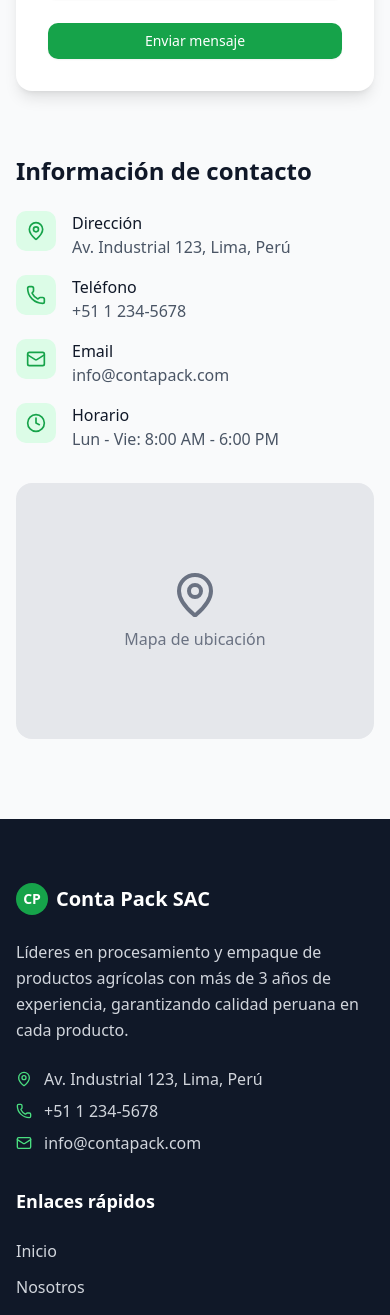
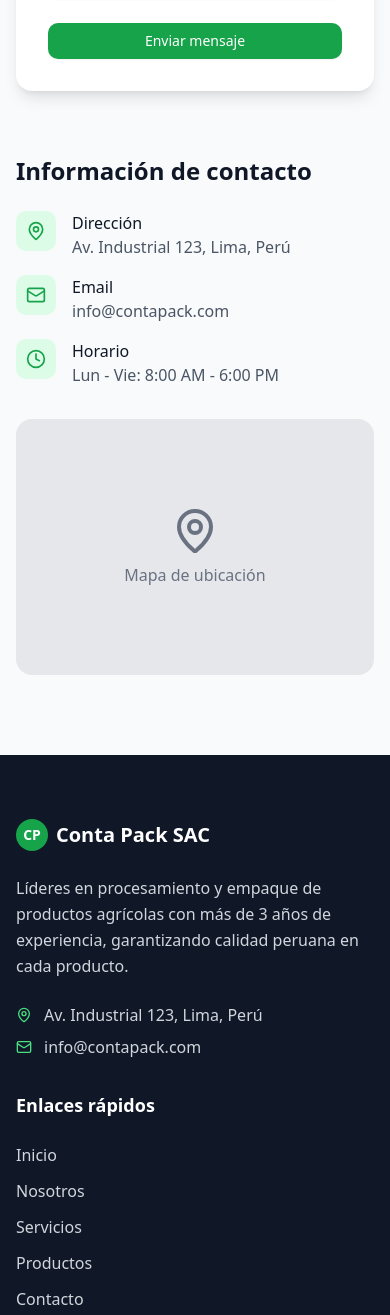
Before and after one commit to HeriRoqueTello/contapack-sac, a React (Vite) app: page / in a window 390 px wide. Shown: the part 6231-7546 px from the top of the page. Built offline with nearby package versions, Linux system fonts and the light colour scheme.

Commit message:
fix: reorder imports and remove phone contact from Footer and ContactInfo components

```diff
--- a/src/components/home/Footer.jsx
+++ b/src/components/home/Footer.jsx
@@ -1,11 +1,10 @@
 import {
-  MapPin,
-  Phone,
-  Mail,
   Facebook,
-  Twitter,
   Instagram,
   Linkedin,
+  Mail,
+  MapPin,
+  Twitter,
 } from "lucide-react";
 import { Link as LinkScroll } from "react-scroll";
 
@@ -48,10 +47,6 @@
                 <span className="text-gray-300">
                   Av. Industrial 123, Lima, Perú
                 </span>
-              </div>
-              <div className="flex items-center space-x-3">
-                <Phone className="w-4 h-4 text-primary-400" />
-                <span className="text-gray-300">+51 1 234-5678</span>
               </div>
               <div className="flex items-center space-x-3">
                 <Mail className="w-4 h-4 text-primary-400" />
--- a/src/components/home/ui/ContactInfo.jsx
+++ b/src/components/home/ui/ContactInfo.jsx
@@ -6,11 +6,6 @@
       icon: MapPin,
       title: "Dirección",
       content: "Av. Industrial 123, Lima, Perú",
-    },
-    {
-      icon: Phone,
-      title: "Teléfono",
-      content: "+51 1 234-5678",
     },
     {
       icon: Mail,
```
